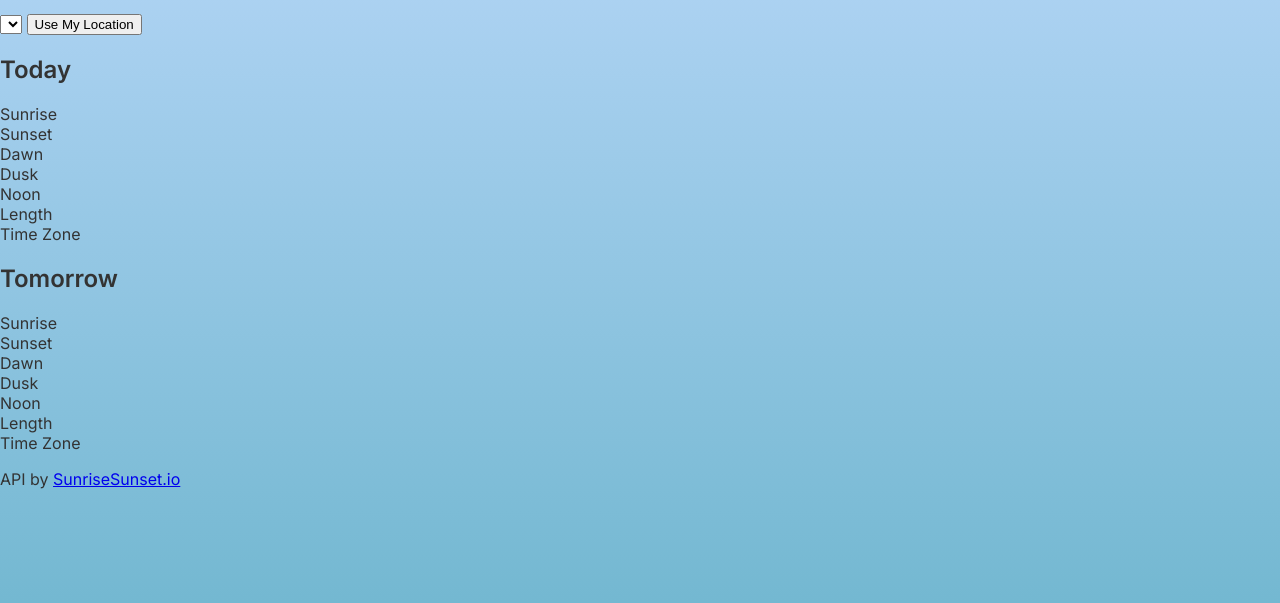
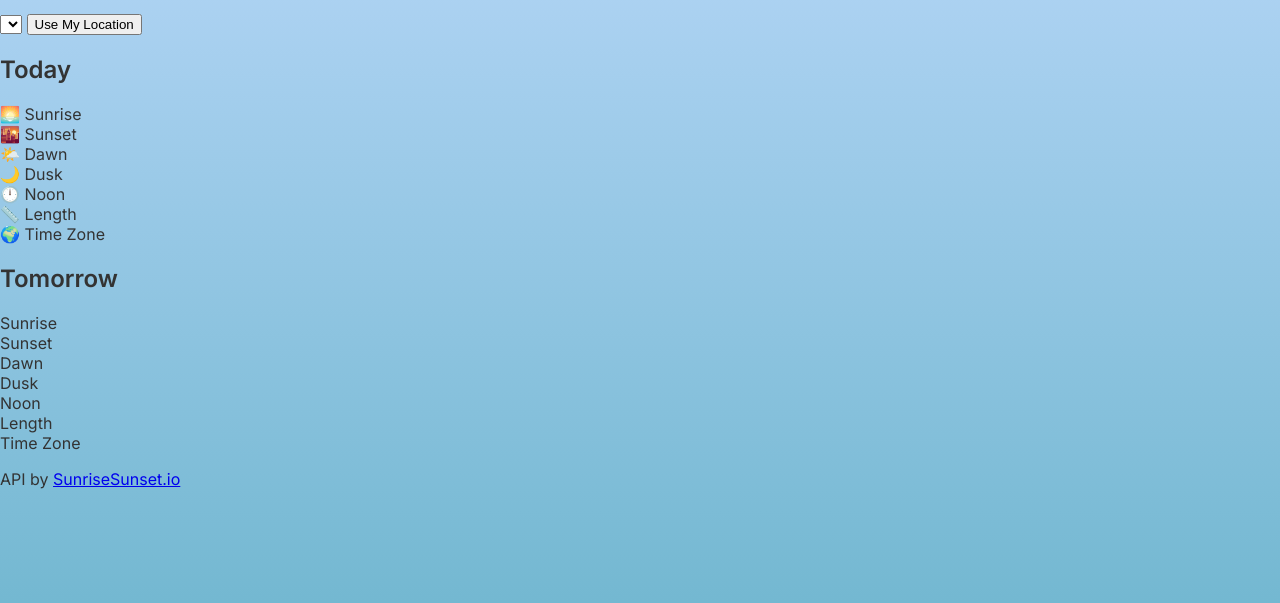
Before and after one commit to joenwoke/ITMD-441-Lab-6, a plain HTML site: page index.html in a window 1280 px wide. Shown: the part 105-708 px from the top of the page. Drawn offline with Linux system fonts and the light colour scheme.

Commit message:
Added some emojis to look cooler

```diff
--- a/index.html
+++ b/index.html
@@ -21,16 +21,16 @@
       </header>
 
       <main>
-        <section>
+        <section class="report-card" id="todayData">
           <h2>Today</h2>
-          <div>
-            <div>Sunrise</div>
-            <div>Sunset</div>
-            <div>Dawn</div>
-            <div>Dusk</div>
-            <div>Noon</div>
-            <div>Length</div>
-            <div>Time Zone</div>
+          <div class="card-grid">
+            <div class="card"><span class="label">🌅 Sunrise</span><span id="todaySunrise"></span></div>
+            <div class="card"><span class="label">🌇 Sunset</span><span id="todaySunset"></span></div>
+            <div class="card"><span class="label">🌤️ Dawn</span><span id="todayDawn"></span></div>
+            <div class="card"><span class="label">🌙 Dusk</span><span id="todayDusk"></span></div>
+            <div class="card"><span class="label">🕛 Noon</span><span id="todayNoon"></span></div>
+            <div class="card"><span class="label">📏 Length</span><span id="todayLength"></span></div>
+            <div class="card"><span class="label">🌍 Time Zone</span><span id="todayTimezone"></span></div>
           </div>
         </section>
 
```
